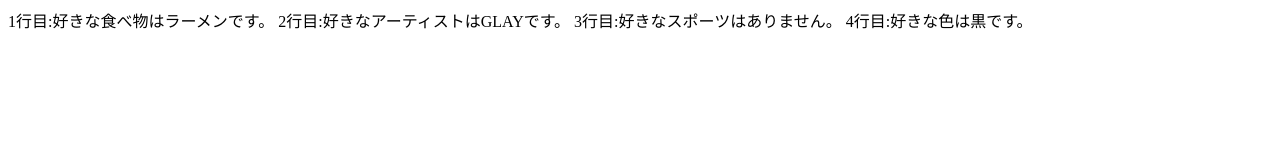
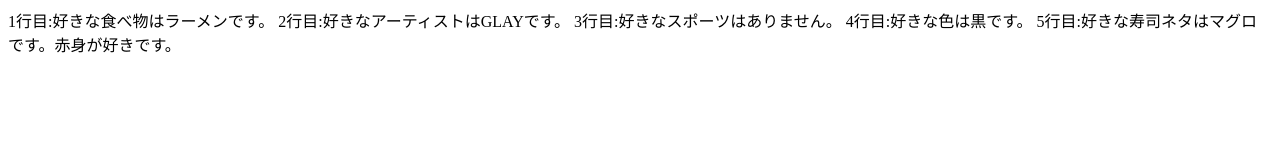
Before and after one commit to hiraharu2001/command-practice, a plain HTML site: page index.html in a window 1280 px wide. Drawn offline with Linux system fonts and the light colour scheme.

Commit message:
好きな寿司ネタの追加

```diff
--- a/index.html
+++ b/index.html
@@ -5,5 +5,6 @@
 	2行目:好きなアーティストはGLAYです。
 	3行目:好きなスポーツはありません。
 	4行目:好きな色は黒です。
+	5行目:好きな寿司ネタはマグロです。赤身が好きです。
 </body>
 </html>
```
